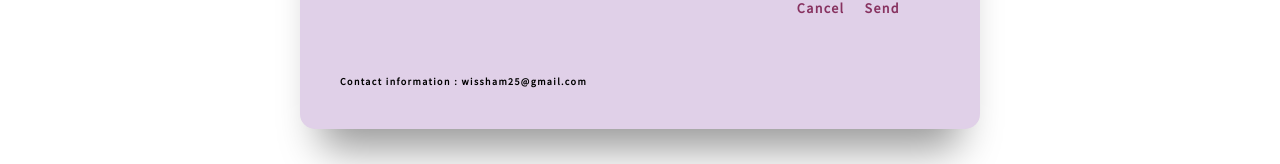
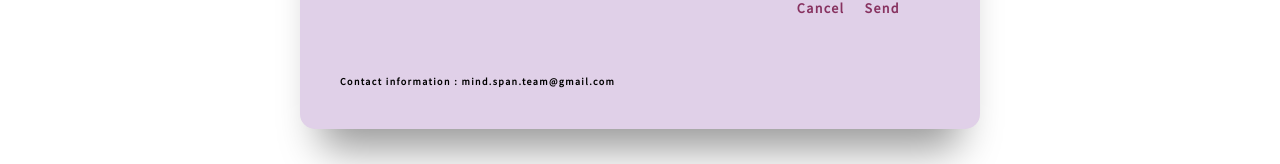
Before and after one commit to beyondvisions/Mindspan, a React (Vite) app in the folder client/: page /contact in a window 1280 px wide. Shown: the part 520-684 px from the top of the page. Built offline with nearby package versions, Linux system fonts and the light colour scheme; no server answers.

Commit message:
update unc

```diff
--- a/client/src/components/Dashcat.jsx
+++ b/client/src/components/Dashcat.jsx
@@ -176,7 +176,6 @@ export default function Dashcat() {
   className="border border-gray-300 rounded-md p-2 mb-2"
 >
   <option value=''>Select a category</option>
-  <option value='uncategorized'>Uncategorized</option>
   <option value='Santé et Mentale'>Santé et Mentale</option>
   <option value='Parent et enfants'>Parent et enfants</option>
   <option value='événements'>Événements</option>
@@ -206,7 +205,6 @@ export default function Dashcat() {
   className="border border-gray-300 rounded-md p-2"
 >
   <option value=''>Select a category</option>
-  <option value='uncategorized'>Uncategorized</option>
   <option value='Santé et Mentale'>Santé et Mentale</option>
   <option value='Parent et enfants'>Parent et enfants</option>
   <option value='événements'>Événements</option>
--- a/client/src/pages/ContactUs/ContactComponent.jsx
+++ b/client/src/pages/ContactUs/ContactComponent.jsx
@@ -62,7 +62,7 @@ function ContactComponent() {
                                 <span>We're all</span>
                                 <span>ears</span>
                             </div>
-                            <div className={styles.app_contact}><b>Contact information : </b>wissham25@gmail.com </div>
+                            <div className={styles.app_contact}><b>Contact information : </b>mind.span.team@gmail.com</div>
                         </div>
                         <div className={styles.screen_body_item}>
                             <div className={styles.app_form}>
--- a/client/src/pages/CreatePost.jsx
+++ b/client/src/pages/CreatePost.jsx
@@ -14,7 +14,7 @@ export default function CreatePost() {
   const [imageUploadProgress, setImageUploadProgress] = useState(null);
   const [imageUploadError, setImageUploadError] = useState(null);
   const [formData, setFormData] = useState({
-    category: 'uncategorized',
+    category: '',
     subcategory: '',
   });
   const [publishError, setPublishError] = useState(null);
@@ -114,7 +114,6 @@ export default function CreatePost() {
 
           >
            <option value=''>Select a category</option>
-            <option value='uncategorized'>Uncategorized</option>
             <option value='Santé et Mentale'>Santé et Mentale</option>
             <option value='Parent et enfants'>Parent et enfants</option>
             <option value='événements'>Événements</option>
```
